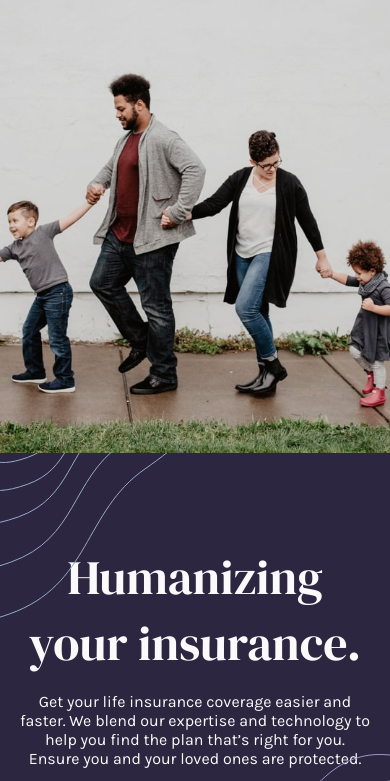
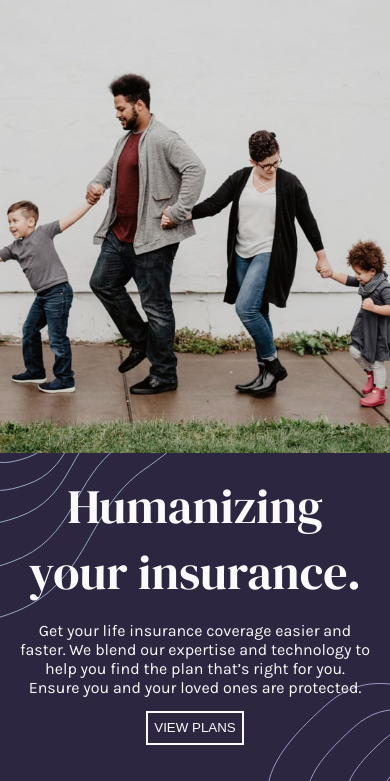
Before and after one commit to paweden657/Insure_landing_page, a plain HTML site: page index.html in a window 390 px wide. Shown: the part 61-842 px from the top of the page. Drawn offline with Linux system fonts and the light colour scheme.

Commit message:
Styling complete, i guess :)

```diff
--- a/style.css
+++ b/style.css
@@ -147,7 +147,7 @@ nav img {
 }
 #header-text-container {
     width: 35%;
-    margin: 10% 0 0 10%;
+    margin: 10% auto 0 10%;
     padding-bottom: 10%;
     color: var(--clr-neutral-very-light-gray);
 
@@ -155,8 +155,7 @@ nav img {
 @media only screen and (max-width: 768px) {
     #header-text-container {
         width: 90%;
-        margin: 5% 0 0 5%;
-        padding: 10% 0;
+        margin: 5% auto 0 auto;
     }
 }
 .horizontal-bar {
@@ -172,14 +171,25 @@ nav img {
     }
 }
 h1, h2, h3 {
+    position: relative;
+    z-index: 2;
+
     font-family: var(--ff-headings);
     font-weight: var(--fw-400);
 }
+p {
+    position: relative;
+    z-index: 2;
+}
 h1 {
     font-size: 3rem;
+    margin-top: 0;
     margin-bottom: 0;
 }
 #view-btn-2, #how-we-work-btn  {
+    position: relative;
+    z-index: 2;
+
     outline: 2px solid var(--clr-neutral-very-light-gray);
     color: var(--clr-neutral-very-light-gray);
 
@@ -289,6 +299,11 @@ h3 {
     color: var(--clr-neutral-very-light-gray);
     background-color: var(--clr-primary-dark-violet);
 }
+@media only screen and (max-width: 768px) {
+    #how-we-work-section {
+        background-image: url(images/bg-pattern-how-we-work-mobile.svg);
+    }
+}
 #how-we-work-h2 {
     width: 50%;
 }
```
